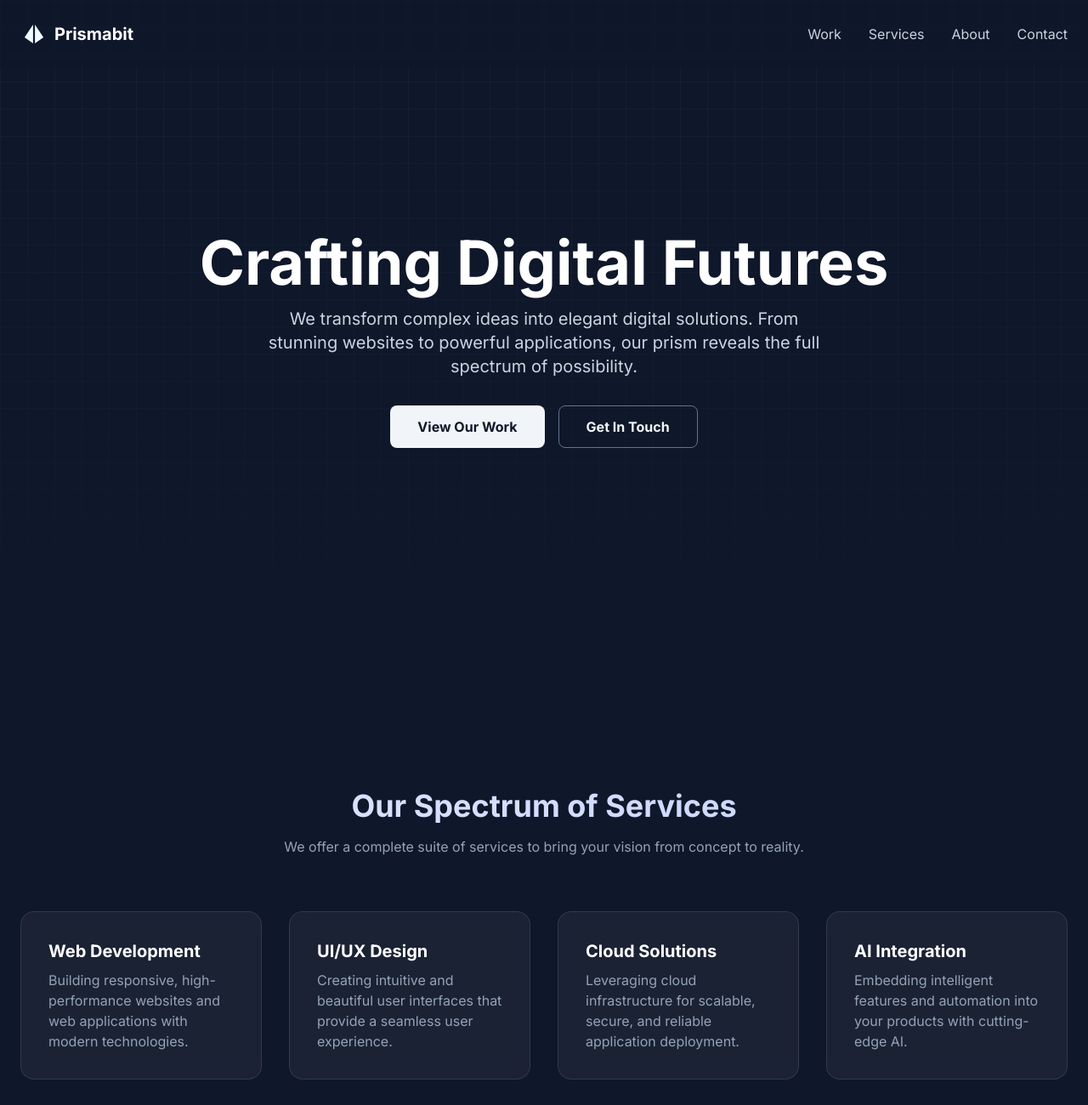
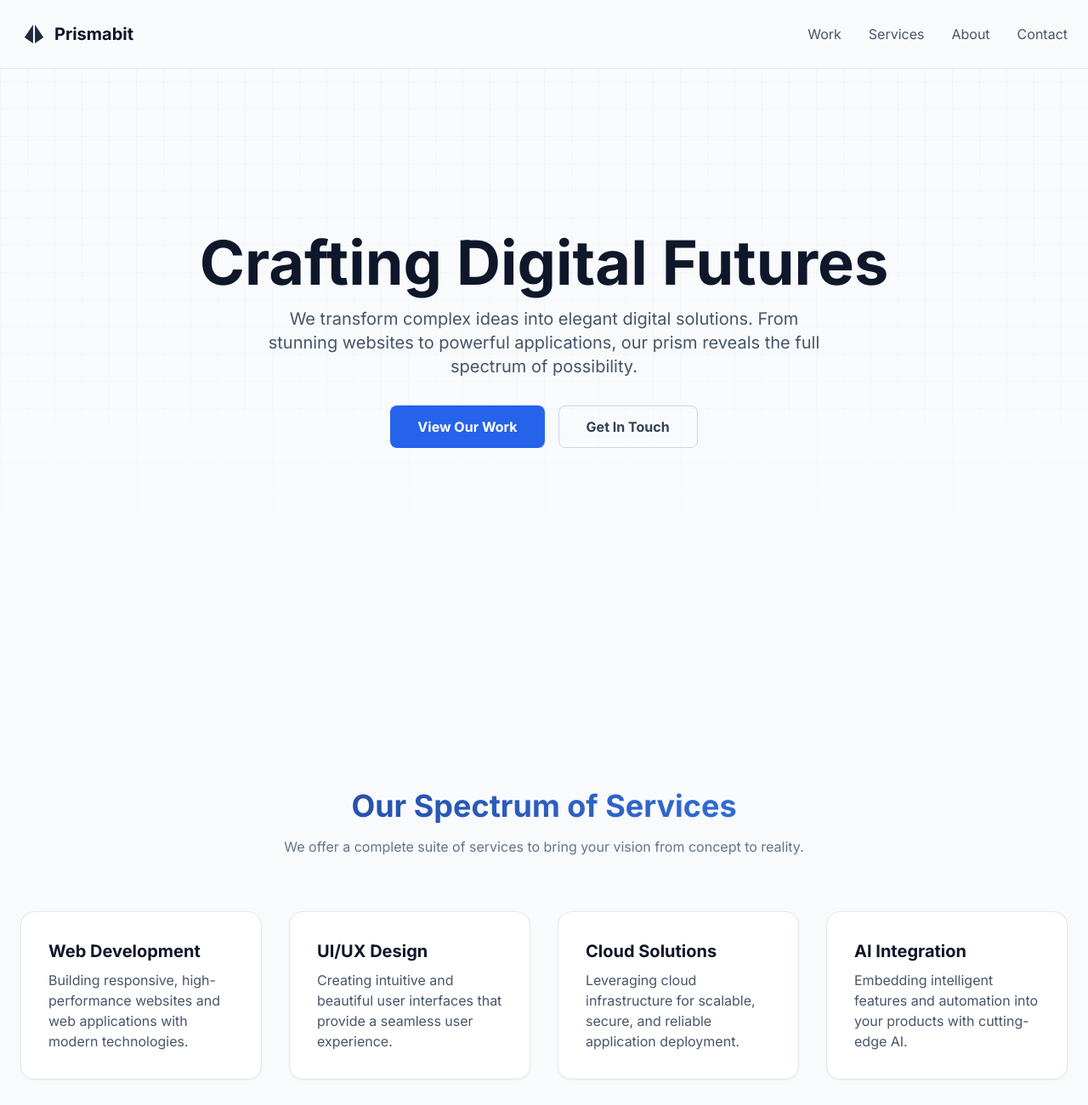
Before and after one commit to adewwww/PrismaBit, a plain HTML site: page index.html in a window 1280 px wide. Shown: the top 1300 px of the page at 85% size. Drawn offline with nearby package versions, Linux system fonts and the light colour scheme.

Commit message:
Changed color theme to a more white clean minimal with blue buttons accent. Added glowy effect to the text and light beam of the splash screen.

```diff
--- a/index.html
+++ b/index.html
@@ -11,11 +11,11 @@
 
   <style>
     /* Base */
-    :root { color-scheme: dark; }
+    :root { color-scheme: light; }
     body {
       font-family: 'Inter', sans-serif;
-      overflow: hidden;            /* Hide scrollbars during splash */
-      background-color: #0f172a;   /* Entire page bg */
+      overflow: hidden;          /* Hide scrollbars during splash */
+      background-color: #f8fafc;   /* Entire page bg - Neutral White (Slate 50) */
     }
 
     /* Subtle scanline texture on splash */
@@ -72,8 +72,8 @@
     /* Grid bg helper */
     .bg-grid-pattern {
       background-image:
-        linear-gradient(rgba(255,255,255,0.07) 1px, transparent 1px),
-        linear-gradient(90deg, rgba(255,255,255,0.07) 1px, transparent 1px);
+        linear-gradient(rgba(0,0,0,0.05) 1px, transparent 1px),
+        linear-gradient(90deg, rgba(0,0,0,0.05) 1px, transparent 1px);
       background-size: 2rem 2rem;
     }
 
@@ -88,46 +88,39 @@
       opacity: 1; transform: translateY(0);
     }
 
-    /* Cards */
-    .glass-card {
-      background: rgba(255,255,255,0.05);
-      backdrop-filter: blur(10px);
-      border: 1px solid rgba(255,255,255,0.1);
-    }
-
     /* Gradient text */
     .gradient-text {
-      background-image: linear-gradient(to right, #e0e7ff, #c7d2fe);
+      background-image: linear-gradient(to right, #1e3a8a, #3b82f6);
       -webkit-background-clip: text;
       background-clip: text;
       color: transparent;
     }
 
-    /* --- NEW Splash FX --- */
+    /* --- Splash FX --- */
 
     /* White light ray sweeping across */
     .light-ray {
       position: absolute;
       top: 50%;
-      left: -40vw;
-      width: 120vw;          /* long enough to sweep across */
-      height: 3px;
-      transform: translateY(-50%);
+      left: 50%;
+      width: 150vw;
+      height: 4px;
       background: linear-gradient(90deg,
         rgba(255,255,255,0) 0%,
-        rgba(255,255,255,0.95) 35%,
+        rgba(255,255,255,0.7) 40%,
         #ffffff 50%,
-        rgba(255,255,255,0.95) 65%,
+        rgba(255,255,255,0.7) 60%,
         rgba(255,255,255,0) 100%);
-      filter: blur(0.4px);
+      filter: blur(2.5px);
       opacity: 0;
       pointer-events: none;
     }
     @keyframes raySweep {
-      0%   { transform: translate(-40vw, -50%); opacity: 0; }
-      5%   { opacity: 1; }
+      0%   { transform: translateX(-100%) translateY(-50%) skewX(-25deg); opacity: 0; }
+      15%  { opacity: 0.9; }
       50%  { opacity: 1; }
-      100% { transform: translate(40vw, -50%); opacity: 0; }
+      85%  { opacity: 0.9; }
+      100% { transform: translateX(100%) translateY(-50%) skewX(-25deg); opacity: 0; }
     }
 
     /* Split halves motion */
@@ -155,16 +148,21 @@
       pointer-events: none;
     }
 
-    /* Reduced motion respect (optional) */
-    @media (prefers-reduced-motion: reduce) {
-      .animate-slide-up, #header-nav, #main-content .animate-fade-in-up, #logo-text span.animate {
-        animation: none !important;
-      }
-      .reveal-on-scroll { transition: none !important; }
+    /* --- NEW GLOW EFFECTS --- */
+    #prism-outline svg, #prism-filled svg {
+      filter: drop-shadow(0 0 5px rgba(255, 255, 255, 0.6));
+      transition: filter 400ms ease-in-out;
     }
+    #prism-outline.glowing-intensely svg {
+      filter: drop-shadow(0 0 12px #ffffff) drop-shadow(0 0 25px rgba(255, 255, 255, 0.7));
+    }
+    #logo-text {
+      text-shadow: 0 0 8px rgba(255, 255, 255, 0.6);
+    }
+
   </style>
 </head>
-<body class="bg-slate-900 text-gray-100">
+<body class="bg-slate-50 text-slate-800">
 
   <!-- Splash Screen -->
   <div id="splash-screen" class="fixed inset-0 z-50 flex flex-col items-center justify-center bg-black scanline-overlay">
@@ -216,21 +214,21 @@
   </div>
 
   <!-- Header Navigation -->
-  <header id="header-nav" class="fixed top-0 left-0 right-0 z-40 bg-slate-900/50 backdrop-blur-sm">
+  <header id="header-nav" class="fixed top-0 left-0 right-0 z-40 bg-slate-50/80 backdrop-blur-sm border-b border-slate-200">
     <nav class="container mx-auto flex justify-between items-center p-6">
       <a href="#" class="flex items-center space-x-2">
         <div class="w-8 h-8">
           <svg viewBox="-2.4 -2.4 28.80 28.80" xmlns="http://www.w3.org/2000/svg" class="w-full h-full">
-            <path d="M13,2l9,13.6L13,22ZM11,2,2,15.6,11,22Z" fill="#f0f9ff"/>
+            <path d="M13,2l9,13.6L13,22ZM11,2,2,15.6,11,22Z" fill="#1e293b"/>
           </svg>
         </div>
-        <span class="font-bold text-xl text-white">Prismabit</span>
+        <span class="font-bold text-xl text-slate-900">Prismabit</span>
       </a>
-      <div class="hidden md:flex space-x-8 text-slate-300">
-        <a href="#" class="hover:text-white transition-colors">Work</a>
-        <a href="#" class="hover:text-white transition-colors">Services</a>
-        <a href="#" class="hover:text-white transition-colors">About</a>
-        <a href="#" class="hover:text-white transition-colors">Contact</a>
+      <div class="hidden md:flex space-x-8 text-slate-600">
+        <a href="#" class="hover:text-slate-900 transition-colors">Work</a>
+        <a href="#" class="hover:text-slate-900 transition-colors">Services</a>
+        <a href="#" class="hover:text-slate-900 transition-colors">About</a>
+        <a href="#" class="hover:text-slate-900 transition-colors">Contact</a>
       </div>
     </nav>
   </header>
@@ -239,18 +237,18 @@
   <main id="main-content" class="hidden opacity-0 transition-opacity duration-500">
     <!-- HERO -->
     <section class="min-h-screen flex items-center justify-center relative overflow-hidden">
-      <div class="absolute inset-0 bg-grid-pattern opacity-50"></div>
-      <div class="absolute inset-0 bg-gradient-to-t from-slate-900 to-transparent"></div>
+      <div class="absolute inset-0 bg-grid-pattern opacity-60"></div>
+      <div class="absolute inset-0 bg-gradient-to-t from-slate-50 to-transparent"></div>
       <div class="text-center z-10 p-4 max-w-4xl mx-auto">
-        <h1 class="text-4xl md:text-6xl lg:text-7xl font-bold mb-4 leading-tight text-white animate-fade-in-up">
+        <h1 class="text-4xl md:text-6xl lg:text-7xl font-bold mb-4 leading-tight text-slate-900 animate-fade-in-up">
           Crafting Digital Futures
         </h1>
-        <p class="text-lg md:text-xl text-slate-300 max-w-2xl mx-auto mb-8 animate-fade-in-up" style="animation-delay: 0.2s;">
+        <p class="text-lg md:text-xl text-slate-600 max-w-2xl mx-auto mb-8 animate-fade-in-up" style="animation-delay: 0.2s;">
           We transform complex ideas into elegant digital solutions. From stunning websites to powerful applications, our prism reveals the full spectrum of possibility.
         </p>
         <div class="flex flex-col sm:flex-row justify-center gap-4 animate-fade-in-up" style="animation-delay: 0.4s;">
-          <button class="bg-slate-100 text-slate-900 font-bold py-3 px-8 rounded-lg hover:bg-slate-200 transition-transform hover:scale-105">View Our Work</button>
-          <button class="border border-slate-500 text-slate-100 font-bold py-3 px-8 rounded-lg hover:bg-slate-800 transition-transform hover:scale-105">Get In Touch</button>
+          <button class="bg-blue-600 text-white font-bold py-3 px-8 rounded-lg hover:bg-blue-700 transition-transform hover:scale-105">View Our Work</button>
+          <button class="border border-slate-300 text-slate-700 font-bold py-3 px-8 rounded-lg hover:bg-slate-100 transition-transform hover:scale-105">Get In Touch</button>
         </div>
       </div>
     </section>
@@ -259,41 +257,41 @@
     <section class="py-20 sm:py-32 container mx-auto px-6">
       <div class="text-center mb-16 reveal-on-scroll">
         <h2 class="text-3xl md:text-4xl font-bold gradient-text">Our Spectrum of Services</h2>
-        <p class="text-slate-400 mt-4 max-w-2xl mx-auto">We offer a complete suite of services to bring your vision from concept to reality.</p>
+        <p class="text-slate-500 mt-4 max-w-2xl mx-auto">We offer a complete suite of services to bring your vision from concept to reality.</p>
       </div>
       <div class="grid grid-cols-1 md:grid-cols-2 lg:grid-cols-4 gap-8">
-        <div class="glass-card p-8 rounded-2xl reveal-on-scroll">
-          <h3 class="font-bold text-xl text-white mb-2">Web Development</h3>
-          <p class="text-slate-400">Building responsive, high-performance websites and web applications with modern technologies.</p>
+        <div class="bg-white border border-slate-200 p-8 rounded-2xl reveal-on-scroll shadow-sm hover:shadow-lg transition-shadow">
+          <h3 class="font-bold text-xl text-slate-900 mb-2">Web Development</h3>
+          <p class="text-slate-600">Building responsive, high-performance websites and web applications with modern technologies.</p>
         </div>
-        <div class="glass-card p-8 rounded-2xl reveal-on-scroll" style="transition-delay:150ms;">
-          <h3 class="font-bold text-xl text-white mb-2">UI/UX Design</h3>
-          <p class="text-slate-400">Creating intuitive and beautiful user interfaces that provide a seamless user experience.</p>
+        <div class="bg-white border border-slate-200 p-8 rounded-2xl reveal-on-scroll shadow-sm hover:shadow-lg transition-shadow" style="transition-delay:150ms;">
+          <h3 class="font-bold text-xl text-slate-900 mb-2">UI/UX Design</h3>
+          <p class="text-slate-600">Creating intuitive and beautiful user interfaces that provide a seamless user experience.</p>
         </div>
-        <div class="glass-card p-8 rounded-2xl reveal-on-scroll" style="transition-delay:300ms;">
-          <h3 class="font-bold text-xl text-white mb-2">Cloud Solutions</h3>
-          <p class="text-slate-400">Leveraging cloud infrastructure for scalable, secure, and reliable application deployment.</p>
+        <div class="bg-white border border-slate-200 p-8 rounded-2xl reveal-on-scroll shadow-sm hover:shadow-lg transition-shadow" style="transition-delay:300ms;">
+          <h3 class="font-bold text-xl text-slate-900 mb-2">Cloud Solutions</h3>
+          <p class="text-slate-600">Leveraging cloud infrastructure for scalable, secure, and reliable application deployment.</p>
         </div>
-        <div class="glass-card p-8 rounded-2xl reveal-on-scroll" style="transition-delay:450ms;">
-          <h3 class="font-bold text-xl text-white mb-2">AI Integration</h3>
-          <p class="text-slate-400">Embedding intelligent features and automation into your products with cutting-edge AI.</p>
+        <div class="bg-white border border-slate-200 p-8 rounded-2xl reveal-on-scroll shadow-sm hover:shadow-lg transition-shadow" style="transition-delay:450ms;">
+          <h3 class="font-bold text-xl text-slate-900 mb-2">AI Integration</h3>
+          <p class="text-slate-600">Embedding intelligent features and automation into your products with cutting-edge AI.</p>
         </div>
       </div>
     </section>
 
     <!-- WORK -->
-    <section class="py-20 sm:py-32">
+    <section class="py-20 sm:py-32 bg-white">
       <div class="container mx-auto px-6">
         <div class="text-center mb-16 reveal-on-scroll">
           <h2 class="text-3xl md:text-4xl font-bold gradient-text">Featured Work</h2>
-          <p class="text-slate-400 mt-4 max-w-2xl mx-auto">A glimpse into the innovative solutions we've delivered.</p>
+          <p class="text-slate-500 mt-4 max-w-2xl mx-auto">A glimpse into the innovative solutions we've delivered.</p>
         </div>
         <div class="grid grid-cols-1 md:grid-cols-2 gap-8">
-          <div class="rounded-2xl overflow-hidden group reveal-on-scroll">
-            <img src="https://placehold.co/800x600/1e293b/e2e8f0?text=Project+Alpha" alt="Project Alpha" class="w-full h-auto object-cover group-hover:scale-105 transition-transform duration-500"/>
+          <div class="rounded-2xl overflow-hidden group reveal-on-scroll border border-slate-200">
+            <img src="https://placehold.co/800x600/e2e8f0/334155?text=Project+Alpha" alt="Project Alpha" class="w-full h-auto object-cover group-hover:scale-105 transition-transform duration-500"/>
           </div>
-          <div class="rounded-2xl overflow-hidden group reveal-on-scroll" style="transition-delay:150ms;">
-            <img src="https://placehold.co/800x600/1e293b/e2e8f0?text=Project+Beta" alt="Project Beta" class="w-full h-auto object-cover group-hover:scale-105 transition-transform duration-500"/>
+          <div class="rounded-2xl overflow-hidden group reveal-on-scroll border border-slate-200" style="transition-delay:150ms;">
+            <img src="https://placehold.co/800x600/e2e8f0/334155?text=Project+Beta" alt="Project Beta" class="w-full h-auto object-cover group-hover:scale-105 transition-transform duration-500"/>
           </div>
         </div>
       </div>
@@ -302,14 +300,14 @@
     <!-- CTA -->
     <section class="py-20 sm:py-32">
       <div class="container mx-auto px-6 text-center reveal-on-scroll">
-        <h2 class="text-3xl md:text-5xl font-bold text-white max-w-3xl mx-auto">Have a project in mind?</h2>
-        <p class="text-slate-300 mt-6 max-w-xl mx-auto">Let's build something extraordinary together. We're ready to listen to your ideas and turn them into a digital masterpiece.</p>
-        <button class="bg-slate-100 text-slate-900 font-bold py-4 px-10 rounded-lg hover:bg-slate-200 transition-transform hover:scale-105 mt-10 text-lg">Contact Us</button>
+        <h2 class="text-3xl md:text-5xl font-bold text-slate-900 max-w-3xl mx-auto">Have a project in mind?</h2>
+        <p class="text-slate-600 mt-6 max-w-xl mx-auto">Let's build something extraordinary together. We're ready to listen to your ideas and turn them into a digital masterpiece.</p>
+        <button class="bg-blue-600 text-white font-bold py-4 px-10 rounded-lg hover:bg-blue-700 transition-transform hover:scale-105 mt-10 text-lg">Contact Us</button>
       </div>
     </section>
 
     <!-- FOOTER -->
-    <footer class="py-8 border-t border-slate-800">
+    <footer class="py-8 border-t border-slate-200">
       <div class="container mx-auto px-6 text-center text-slate-500">
         <p>&copy; 2025 Prismabit. All rights reserved.</p>
       </div>
@@ -342,6 +340,7 @@
         lightRay.style.animation = 'raySweep 900ms cubic-bezier(0.65,0,0.35,1) forwards';
         lightRay.style.opacity = '1';
         dispersion.style.opacity = '0.35'; // brief glow
+        prismOutline.classList.add('glowing-intensely'); // INTENSIFY GLOW
 
         // then split
         setTimeout(() => {
@@ -353,6 +352,7 @@
             prismOutline.style.opacity = '0';
             prismFilled.style.opacity  = '1';
             dispersion.style.opacity   = '0';
+            prismOutline.classList.remove('glowing-intensely'); // REMOVE GLOW
 
             // Slide text container softly
             if (logoContainer) {
```
